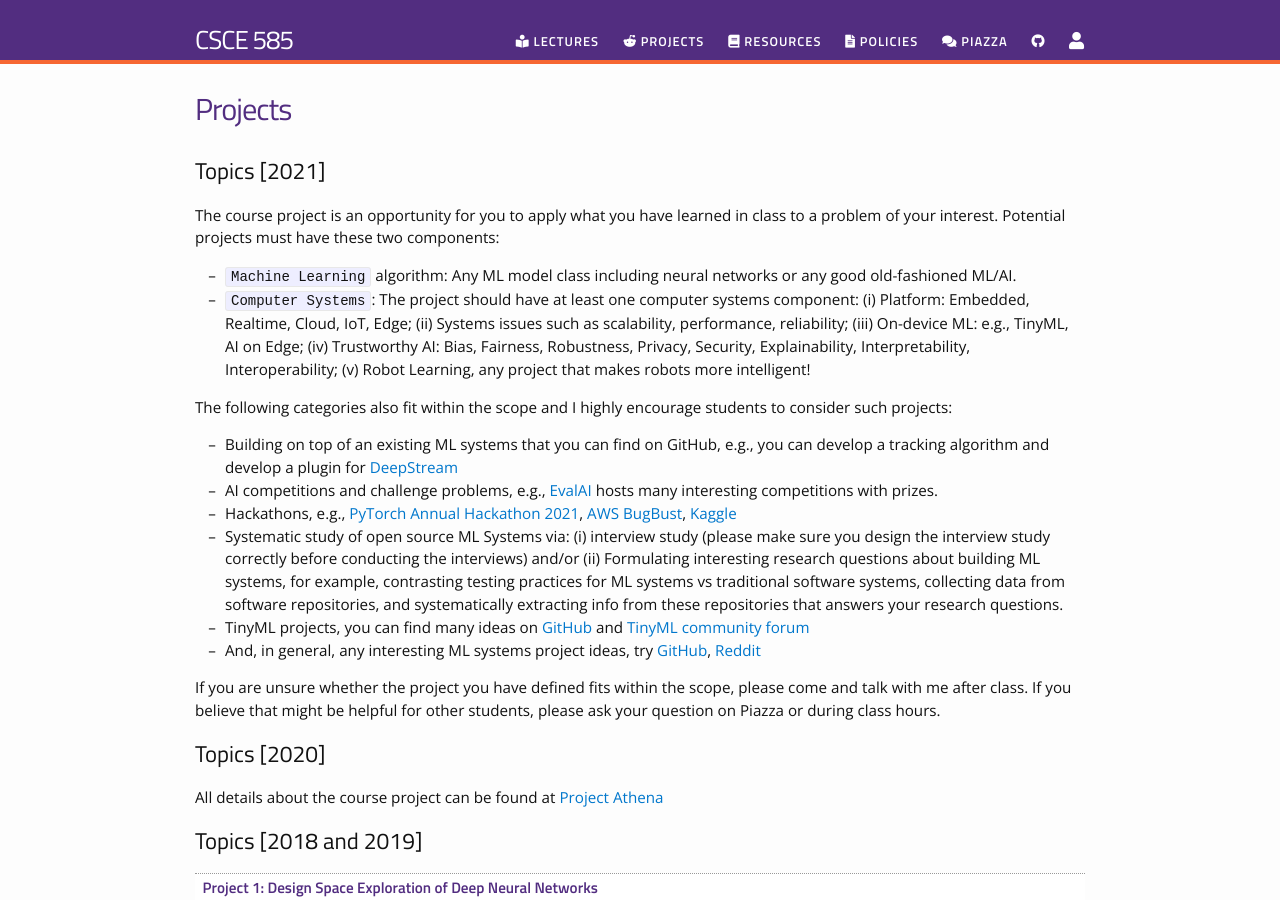
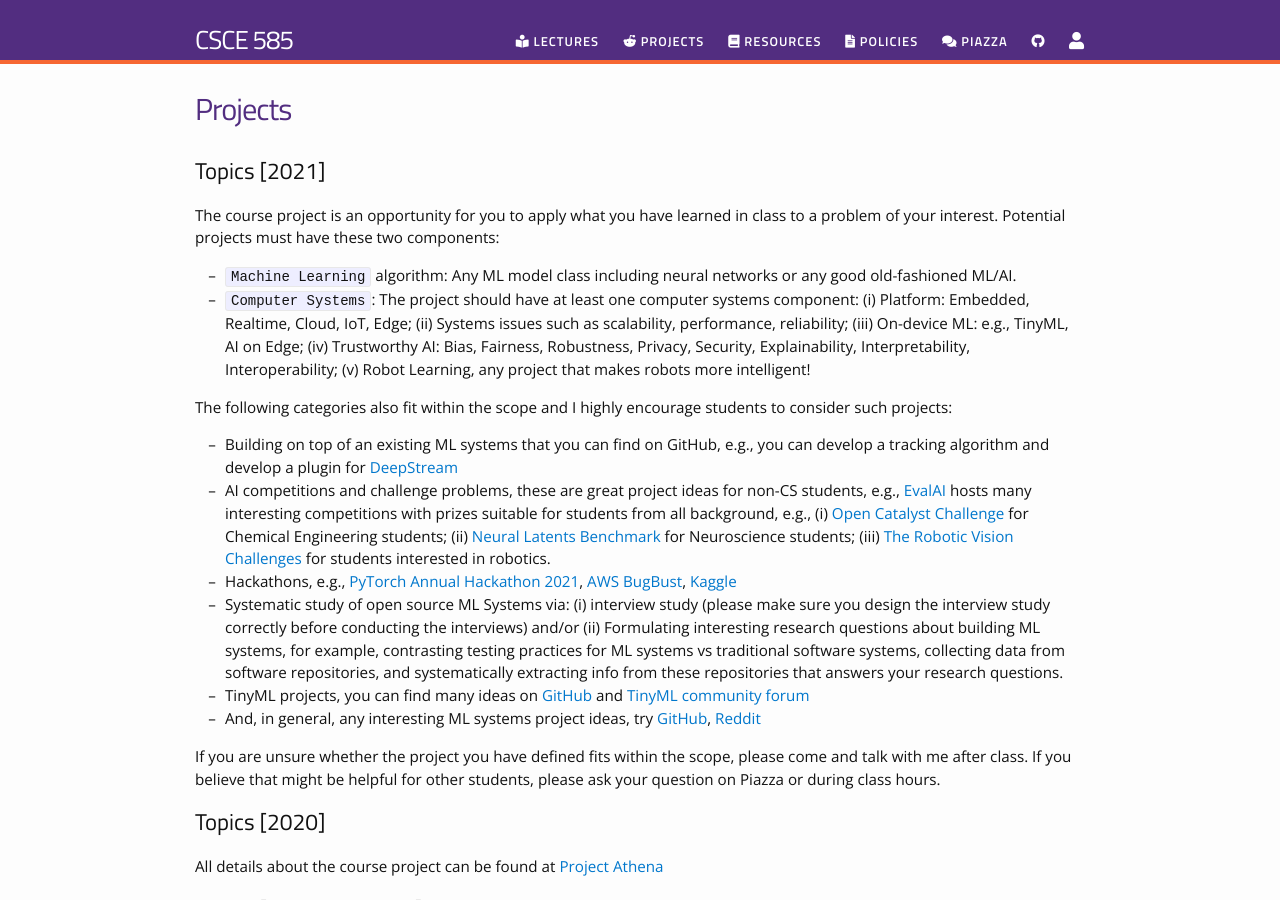
Before and after one commit to pooyanjamshidi/mls, a Jekyll site: the page built from projects.md, in a window 1280 px wide and 900 px high. Built offline with Jekyll 4.4.1, drawn with Linux system fonts in a browser that asks for light colours; nearby versions of some CDN libraries.

Commit message:
updating project ideas

```diff
--- a/projects.md
+++ b/projects.md
@@ -12,7 +12,7 @@
 
 The following categories also fit within the scope and I highly encourage students to consider such projects:
 * Building on top of an existing ML systems that you can find on GitHub, e.g., you can develop a tracking algorithm and develop a plugin for [DeepStream](https://developer.nvidia.com/deepstream-sdk)
-* AI competitions and challenge problems, e.g., [EvalAI](https://eval.ai/) hosts many interesting competitions with prizes.
+* AI competitions and challenge problems, these are great project ideas for non-CS students, e.g., [EvalAI](https://eval.ai/) hosts many interesting competitions with prizes suitable for students from all background, e.g., (i) [Open Catalyst Challenge](https://opencatalystproject.org/) for Chemical Engineering students; (ii) [Neural Latents Benchmark](https://neurallatents.github.io/) for Neuroscience students; (iii) [The Robotic Vision Challenges](https://nikosuenderhauf.github.io/roboticvisionchallenges/) for students interested in robotics.
 * Hackathons, e.g., [PyTorch Annual Hackathon 2021](https://pytorch2021.devpost.com/), [AWS BugBust](https://aws.amazon.com/bugbust/), [Kaggle](https://www.kaggle.com/competitions)
 * Systematic study of open source ML Systems via: (i) interview study (please make sure you design the interview study correctly before conducting the interviews) and/or (ii) Formulating interesting research questions about building ML systems, for example, contrasting testing practices for ML systems vs traditional software systems, collecting data from software repositories, and systematically extracting info from these repositories that answers your research questions.
 * TinyML projects, you can find many ideas on [GitHub](https://github.com/gigwegbe/tinyml-papers-and-projects) and [TinyML community forum](https://discuss.tinymlx.org/c/projects/5)
```
